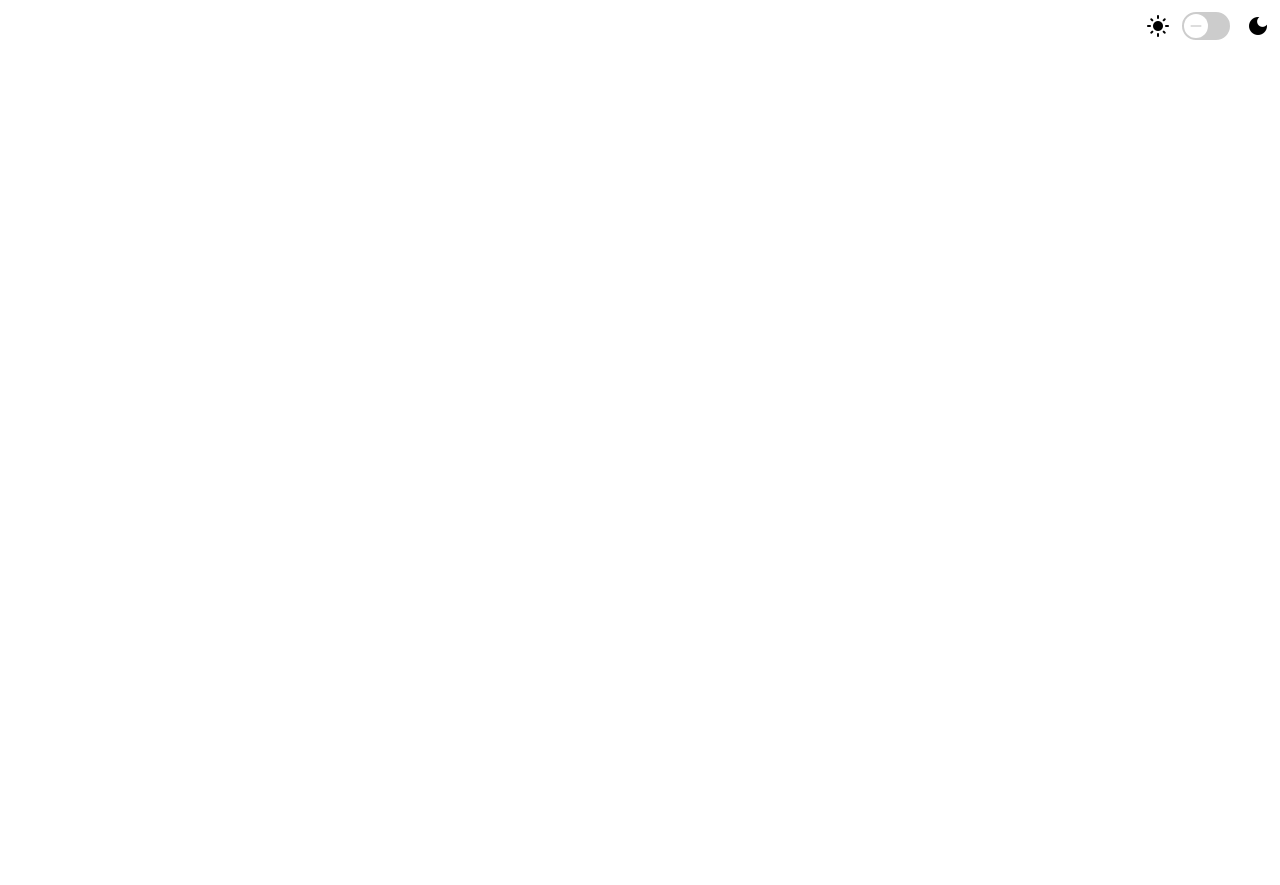
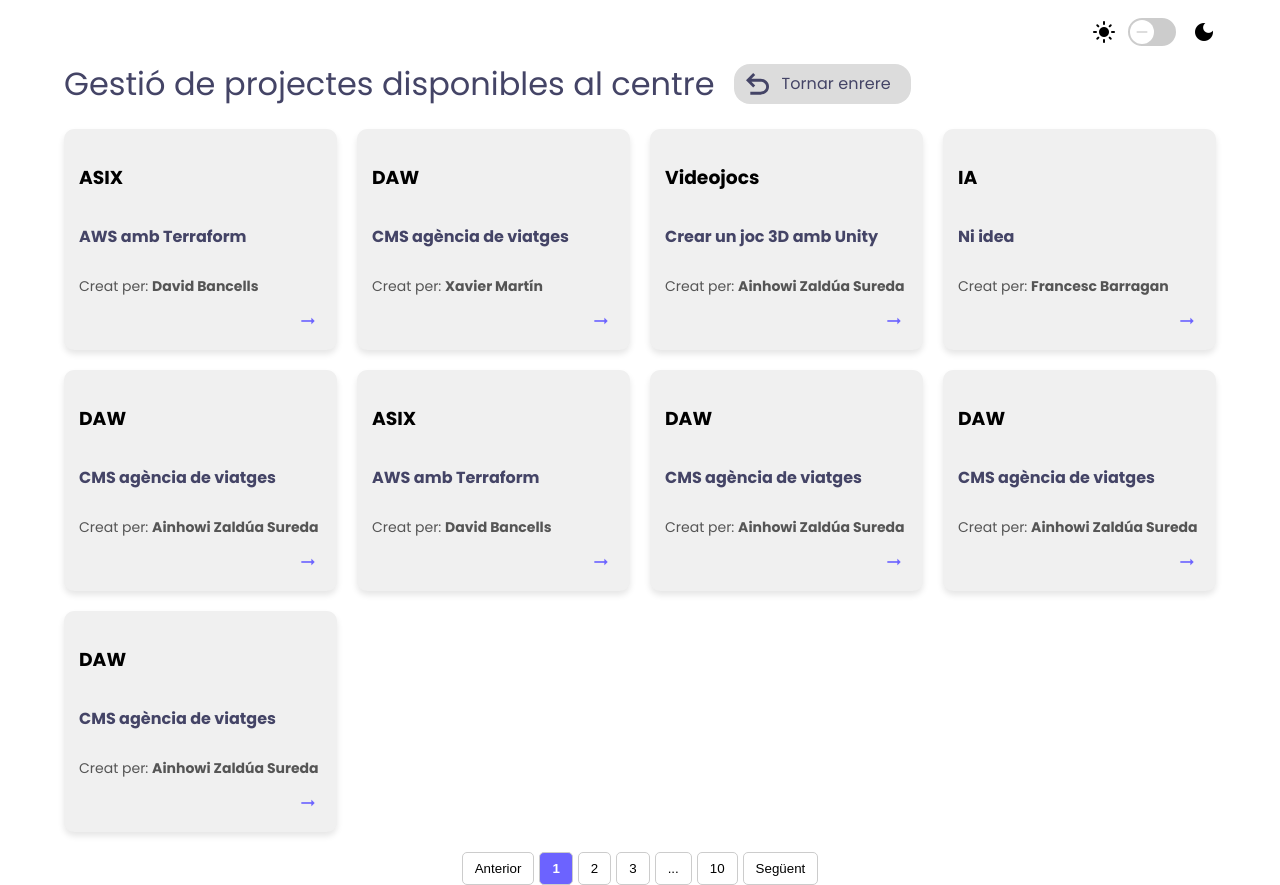
Before and after one commit to AndreuSG/intranet-projects-managment, an Angular app in the folder frontend/: page /projectes in a window 1280 px wide. Before the commit this address led to /. Before the commit the page ends 800 px from the top, so only its background shows below. Built offline with nearby package versions, Linux system fonts and the light colour scheme.

Commit message:
feat(): Add general styles and WIP in projects

```diff
--- a/frontend/src/app/app.routes.ts
+++ b/frontend/src/app/app.routes.ts
@@ -1,7 +1,6 @@
 import { Routes } from '@angular/router';
-import { TeacherComponent } from './pages/teacher/teacher.component';
-
 export const routes: Routes = [
   { path: 'teacher', loadComponent: () => import('./pages/teacher/teacher.component').then(mod => mod.TeacherComponent) },
   { path: 'admin', loadComponent: () => import('./pages/admin/admin.component').then(mod => mod.AdminComponent) },
+  { path: 'projectes', loadComponent: () => import('./components/project-list/project-list.component').then(mod => mod.ProjectListComponent) },
 ];
--- a/frontend/src/app/components/project-list/project-list.component.html
+++ b/frontend/src/app/components/project-list/project-list.component.html
@@ -1 +1,26 @@
-<p>project-list works!</p>
+<div class="page-header">
+  <div class="page-title">
+  <h1>Gestió de projectes disponibles al centre</h1>
+    <back-button></back-button>
+  </div>
+</div>
+<div class="project-list">
+    <div class="grid">
+      <div class="card" *ngFor="let project of projects">
+        <h3>{{ project.category }}</h3>
+        <h2>{{ project.title }}</h2>
+        <p>Creat per: <strong>{{ project.creator }}</strong></p>
+        <mat-icon class="icon">arrow_right_alt</mat-icon>
+      </div>
+    </div>
+
+    <div class="pagination">
+      <button>Anterior</button>
+      <button class="active">1</button>
+      <button>2</button>
+      <button>3</button>
+      <button>...</button>
+      <button>10</button>
+      <button>Següent</button>
+    </div>
+  </div>
--- a/frontend/src/app/components/project-list/project-list.component.scss
+++ b/frontend/src/app/components/project-list/project-list.component.scss
@@ -0,0 +1,72 @@
+.project-list {
+
+    h1 {
+        font-size: 24px;
+        margin-bottom: 20px;
+    }
+
+    .icon {
+        font-size: 20px;
+        color: #6c63ff;
+        cursor: pointer;
+        align-self: flex-end;
+    }
+
+    .grid {
+        display: grid;
+        grid-template-columns: repeat(auto-fit, minmax(250px, 1fr));
+        gap: 20px;
+    }
+
+    .card {
+        background: #f0f0f0;
+        border-radius: 10px;
+        padding: 15px;
+        box-shadow: 0px 4px 6px rgba(0, 0, 0, 0.1);
+        text-align: left;
+        position: relative;
+        display: flex;
+        flex-direction: column;
+        justify-content: space-between;
+        min-height: 140px;
+
+        h2 {
+            font-size: 16px;
+            font-weight: bold;
+        }
+
+        p {
+            font-size: 14px;
+            color: #555;
+        }
+
+        .arrow {
+            position: absolute;
+            right: 15px;
+            bottom: 15px;
+            font-size: 20px;
+            color: #6c63ff;
+        }
+    }
+
+    .pagination {
+        margin-top: 20px;
+        display: flex;
+        justify-content: center;
+        gap: 5px;
+
+        button {
+            padding: 8px 12px;
+            border: 1px solid #ccc;
+            background: white;
+            cursor: pointer;
+            border-radius: 5px;
+        }
+
+        .active {
+            background: #6c63ff;
+            color: white;
+            font-weight: bold;
+        }
+    }
+}
--- a/frontend/src/app/components/project-list/project-list.component.ts
+++ b/frontend/src/app/components/project-list/project-list.component.ts
@@ -1,10 +1,24 @@
 import { Component } from '@angular/core';
+import { CommonModule } from '@angular/common';
+import { BackButtonComponent } from '../../shared/back-button/back-button.component';
+import { MatIcon } from '@angular/material/icon';
 
 @Component({
   selector: 'app-project-list',
   templateUrl: './project-list.component.html',
-  styleUrl: './project-list.component.scss'
+  styleUrls: ['./project-list.component.scss'],
+  imports: [CommonModule, BackButtonComponent, MatIcon]
 })
 export class ProjectListComponent {
-
+  projects = [
+    { category: "ASIX", title: "AWS amb Terraform", creator: "David Bancells" },
+    { category: "DAW", title: "CMS agència de viatges", creator: "Xavier Martín" },
+    { category: "Videojocs", title: "Crear un joc 3D amb Unity", creator: "Ainhowi Zaldúa Sureda" },
+    { category: "IA", title: "Ni idea", creator: "Francesc Barragan" },
+    { category: "DAW", title: "CMS agència de viatges", creator: "Ainhowi Zaldúa Sureda" },
+    { category: "ASIX", title: "AWS amb Terraform", creator: "David Bancells" },
+    { category: "DAW", title: "CMS agència de viatges", creator: "Ainhowi Zaldúa Sureda" },
+    { category: "DAW", title: "CMS agència de viatges", creator: "Ainhowi Zaldúa Sureda" },
+    { category: "DAW", title: "CMS agència de viatges", creator: "Ainhowi Zaldúa Sureda" }
+  ];
 }
--- a/frontend/src/app/components/teacher-dashboard/teacher-dashboard.component.html
+++ b/frontend/src/app/components/teacher-dashboard/teacher-dashboard.component.html
@@ -1,11 +1,16 @@
+<div class="page-header">
+  <div class="page-title">
+    <h1>Portal del professor</h1>
+    <back-button></back-button>
+  </div>
+</div>
+
 <div class="dashboard">
-    <h1>Portal del professor</h1>
     <div class="grid">
       <div class="card" *ngFor="let item of dashboardItems">
-        <img [src]="item.image" alt="{{ item.title }}">
-        <h2>{{ item.title }}</h2>
-        <p>{{ item.description }}</p>
-        <button>{{ item.buttonText }}</button>
+          <img [src]="item.image" alt="{{ item.title }}">
+          <h2>{{ item.title }}</h2>
+          <p>{{ item.description }}</p>
+          <button [routerLink]="item.link">{{ item.buttonText }}</button>
       </div>
-    </div>
   </div>
--- a/frontend/src/app/components/teacher-dashboard/teacher-dashboard.component.scss
+++ b/frontend/src/app/components/teacher-dashboard/teacher-dashboard.component.scss
@@ -1,13 +1,13 @@
 .dashboard {
-    padding: 20px;
-    max-width: 1200px;
     margin: auto;
 
+    .header {
+      display: flex;
+    }
     .grid {
       display: grid;
-      grid-template-columns: repeat(auto-fit, minmax(275px, 1fr));
+      grid-template-columns: repeat(auto-fit, minmax(315px, 1fr));
       gap: 40px;
-      max-width: 1200px;
       margin: auto;
     }
 
--- a/frontend/src/app/components/teacher-dashboard/teacher-dashboard.component.ts
+++ b/frontend/src/app/components/teacher-dashboard/teacher-dashboard.component.ts
@@ -1,19 +1,21 @@
 import { Component } from '@angular/core';
 import { CommonModule } from '@angular/common';
+import { BackButtonComponent } from '../../shared/back-button/back-button.component';
+import { RouterModule } from '@angular/router';
 
 @Component({
   selector: 'app-teacher-dashboard',
-  imports: [CommonModule],
+  imports: [CommonModule, BackButtonComponent, RouterModule],
   templateUrl: './teacher-dashboard.component.html',
   styleUrl: './teacher-dashboard.component.scss'
 })
 export class TeacherDashboardComponent {
   dashboardItems = [
-    { title: "Control d’assistència", description: "Registra l’assistència de les teves classes.", image: "assets/attendance.jpg", buttonText: "PASSAR LLISTA" },
-    { title: "Projectes", description: "Administra els projectes dels teus grups.", image: "assets/projects.jpg", buttonText: "GESTIONAR PROJECTES" },
-    { title: "Rúbriques", description: "Gestiona les rúbriques pels teus grups.", image: "assets/rubrics.jpg", buttonText: "GESTIONAR RÚBRIQUES" },
-    { title: "Bústia de propostes", description: "Revisa les propostes dels teus alumnes.", image: "assets/proposal.jpg", buttonText: "VEURE PROPOSTES" },
-    { title: "Calendari", description: "Estableix les dates d’assignatures i projectes.", image: "assets/calendar.jpg", buttonText: "GESTIONAR CALENDARI" },
-    { title: "Informes", description: "Consulta els informes d’assistència i de progrés.", image: "assets/reports.jpg", buttonText: "VEURE INFORMES" }
+    { title: "Control d’assistència", description: "Registra l’assistència de les teves classes.", image: "assets/attendance.jpg", buttonText: "PASSAR LLISTA", link: "/control-assistencia" },
+    { title: "Projectes", description: "Administra els projectes dels teus grups.", image: "assets/projects.jpg", buttonText: "GESTIONAR PROJECTES" , link: "/projectes"},
+    { title: "Rúbriques", description: "Gestiona les rúbriques pels teus grups.", image: "assets/rubrics.jpg", buttonText: "GESTIONAR RÚBRIQUES", link: "/rubriques" },
+    { title: "Bústia de propostes", description: "Revisa les propostes dels teus alumnes.", image: "assets/proposal.jpg", buttonText: "VEURE PROPOSTES", link: "/propostes" },
+    { title: "Calendari", description: "Estableix les dates d’assignatures i projectes.", image: "assets/calendar.jpg", buttonText: "GESTIONAR CALENDARI", link: "/calendari" },
+    { title: "Informes", description: "Consulta els informes d’assistència i de progrés.", image: "assets/reports.jpg", buttonText: "VEURE INFORMES" , link: "/informes"},
   ];
 }
--- a/frontend/src/app/pages/admin/admin.component.scss
+++ b/frontend/src/app/pages/admin/admin.component.scss
@@ -1,15 +1,3 @@
-.page-header {
-  display: flex;
-  justify-content: space-between;
-  align-items: center;
-
-  .page-title {
-    display: flex;
-    align-items: center;
-    gap: 20px;
-  }
-}
-
 .page-subheader {
   display: flex;
   justify-content: space-between;
--- a/frontend/src/app/shared/button/button.component.scss
+++ b/frontend/src/app/shared/button/button.component.scss
@@ -10,6 +10,6 @@ button {
   }
 
   mat-icon {
-    width: 20px;
+    width: 23px;
   }
 }
--- a/frontend/src/app/shared/theme-selector/theme-selector.component.scss
+++ b/frontend/src/app/shared/theme-selector/theme-selector.component.scss
@@ -1,7 +1,7 @@
 .switch-container {
   position: fixed;
-  top: 10px;
-  right: 10px;
+  top: 2%;
+  right: 5%;
   z-index: 1000;
   display: flex;
   align-items: center;
--- a/frontend/src/styles.scss
+++ b/frontend/src/styles.scss
@@ -1,6 +1,7 @@
 html, body { height: 100%; }
 body {
     margin: 0;
+    padding: 3% 5%;
     font-family: "Poppins", Roboto, "Helvetica Neue", sans-serif;
     h1 {
         text-align: left;
@@ -15,3 +16,15 @@ body {
         color: #444466;
     }
 }
+
+.page-header {
+    display: flex;
+    justify-content: space-between;
+    align-items: center;
+
+    .page-title {
+      display: flex;
+      align-items: center;
+      gap: 20px;
+    }
+  }
```
